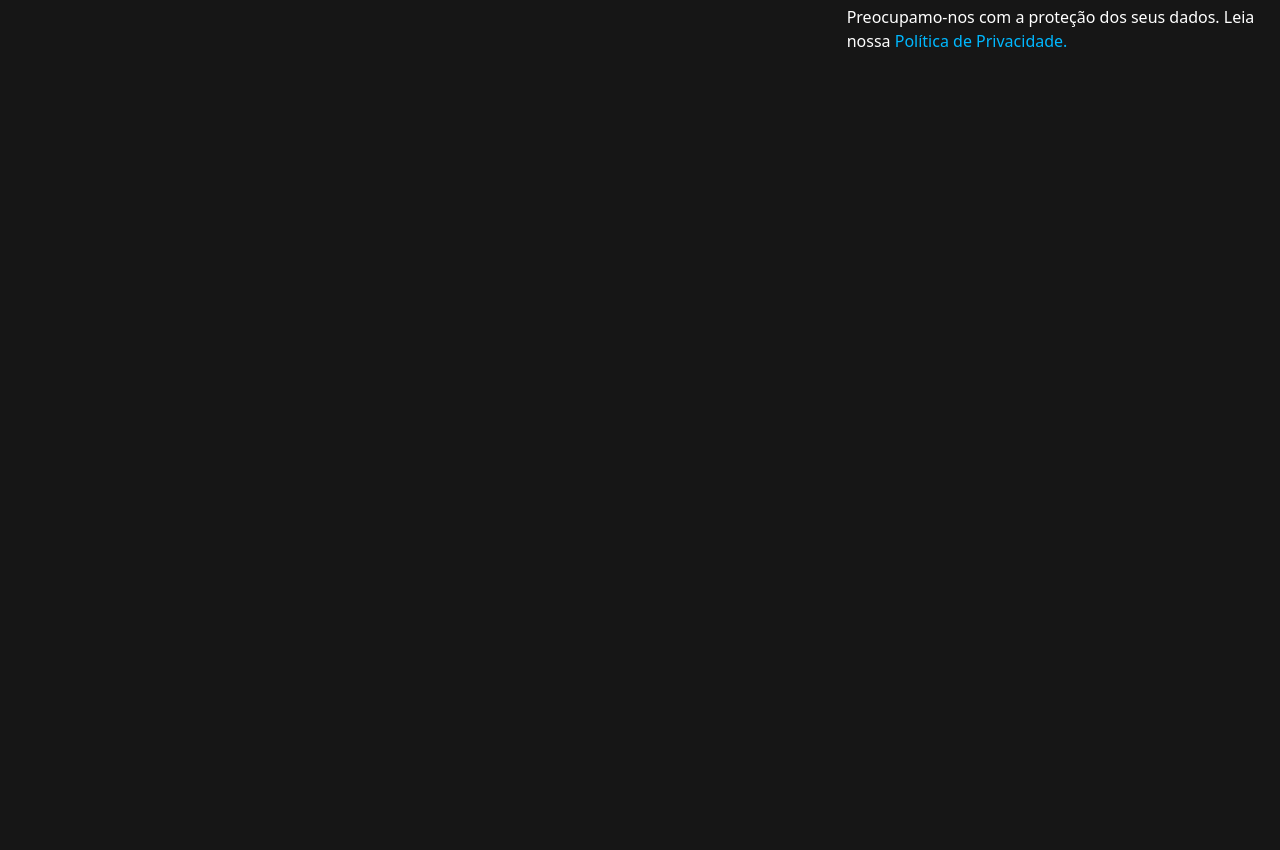
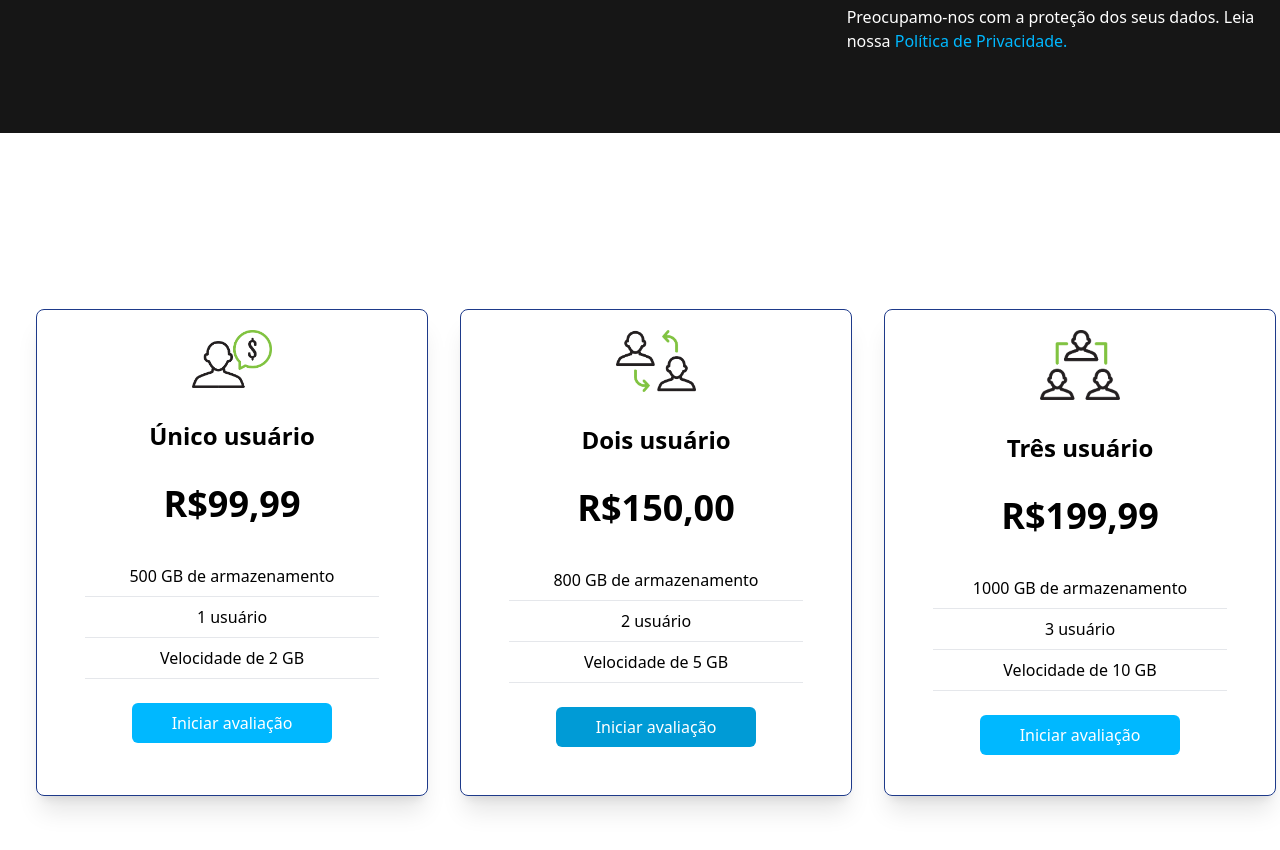
Before and after one commit to codewallaci/site-estudo-react-tailwindcss, a React (Vite) app: page / in a window 1280 px wide. Shown: the part 1540-2390 px from the top of the page. Before the commit the page ends 1673 px from the top, so only its background shows below. Built offline with nearby package versions, Linux system fonts and the light colour scheme.

Commit message:
Adição dos cards.

```diff
--- a/src/App.tsx
+++ b/src/App.tsx
@@ -1,4 +1,5 @@
 import { Analytics } from "./components/Analytics";
+import { Cards } from "./components/Cards";
 import { Hero } from "./components/Hero";
 import { Navbar } from "./components/Navbar";
 import { Newsletter } from "./components/Newsletter";
@@ -10,6 +11,7 @@ function App() {
       <Hero />
       <Analytics />
       <Newsletter />
+      <Cards />
     </div>
   );
 }
--- /dev/null
+++ b/src/components/Cards.tsx
@@ -0,0 +1,74 @@
+import React from "react";
+
+import Single from "../assets/single.png";
+import Double from "../assets/double.png";
+import Triple from "../assets/triple.png";
+
+export const Cards = () => {
+  return (
+    <div className="w-full py-[10rem] px-4 bg-white">
+      <div className="max-w-[1240px] mx-auto grid md:grid-cols-3 gap-8">
+        <div className="w-full shadow-xl hover:shadow-blue-500 flex flex-col p-4 m-4 rounded-lg hover:scale-105 duration-300 border border-blue-900 hover:border-blue-300">
+          <img
+            className="w-20 mx-auto mt-1 bg-transparent"
+            src={Single}
+            alt=""
+          />
+          <h2 className="text-2xl font-bold text-center py-8">Único usuário</h2>
+          <p className="text-center text-4xl font-bold">R$99,99</p>
+          <div className="text-center font-medium">
+            <p className="py-2 border-b mx-8 mt-8">500 GB de armazenamento</p>
+            <p className="py-2 border-b mx-8 ">1 usuário</p>
+            <p className="py-2 border-b mx-8 ">Velocidade de 2 GB</p>
+          </div>
+          <button
+            className="w-[200px] my-6 mx-auto py-2 bg-[#00b8ff]
+             text-white font-medium rounded-md"
+          >
+            Iniciar avaliação
+          </button>
+        </div>
+        <div className="w-full shadow-xl hover:shadow-blue-500 flex flex-col p-4 m-4 rounded-lg hover:scale-105 duration-300 border border-blue-900 hover:border-blue-300">
+          <img
+            className="w-20 mx-auto mt-1 bg-transparent"
+            src={Double}
+            alt=""
+          />
+          <h2 className="text-2xl font-bold text-center py-8">Dois usuário</h2>
+          <p className="text-center text-4xl font-bold">R$150,00</p>
+          <div className="text-center font-medium">
+            <p className="py-2 border-b mx-8 mt-8">800 GB de armazenamento</p>
+            <p className="py-2 border-b mx-8 ">2 usuário</p>
+            <p className="py-2 border-b mx-8 ">Velocidade de 5 GB</p>
+          </div>
+          <button
+            className="w-[200px] my-6 mx-auto py-2 bg-[#009bd6]
+             text-white font-medium rounded-md"
+          >
+            Iniciar avaliação
+          </button>
+        </div>
+        <div className="w-full shadow-xl hover:shadow-blue-500 flex flex-col p-4 m-4 rounded-lg hover:scale-105 duration-300 border border-blue-900 hover:border-blue-300">
+          <img
+            className="w-20 mx-auto mt-1 bg-transparent"
+            src={Triple}
+            alt=""
+          />
+          <h2 className="text-2xl font-bold text-center py-8">Três usuário</h2>
+          <p className="text-center text-4xl font-bold">R$199,99</p>
+          <div className="text-center font-medium">
+            <p className="py-2 border-b mx-8 mt-8">1000 GB de armazenamento</p>
+            <p className="py-2 border-b mx-8 ">3 usuário</p>
+            <p className="py-2 border-b mx-8 ">Velocidade de 10 GB</p>
+          </div>
+          <button
+            className="w-[200px] my-6 mx-auto py-2 bg-[#00b8ff]
+             text-white font-medium rounded-md"
+          >
+            Iniciar avaliação
+          </button>
+        </div>
+      </div>
+    </div>
+  );
+};
```
Also changed, not shown: 1 other file (tests, documents, lock files or other folders).
